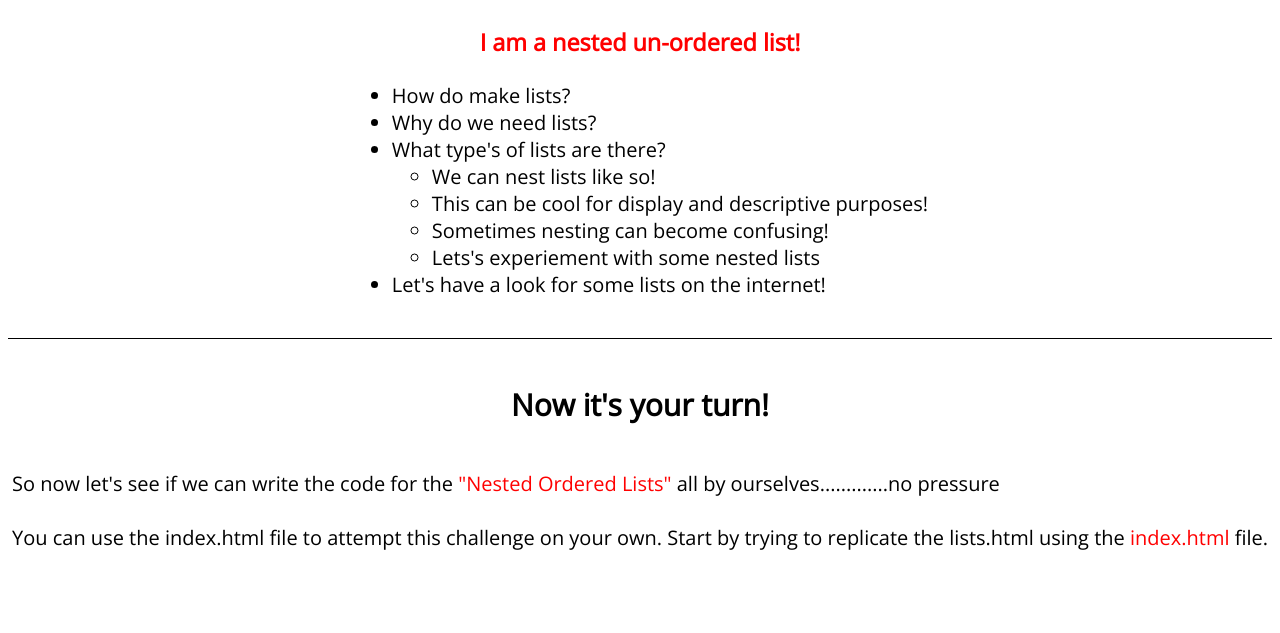
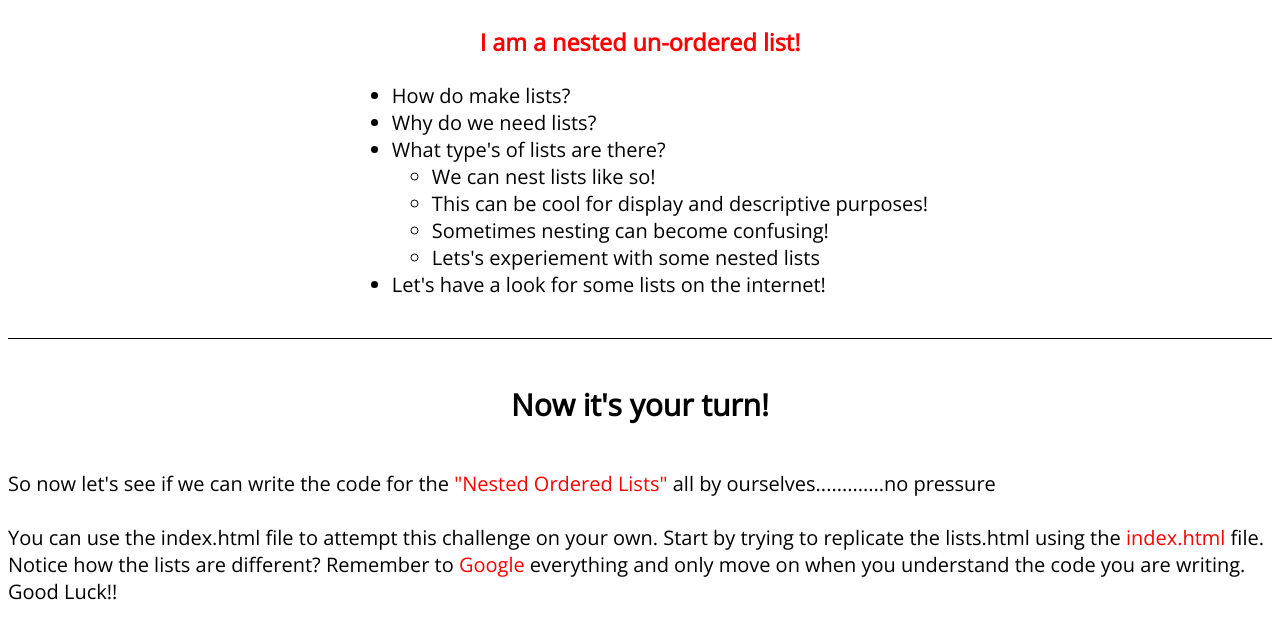
Before and after one commit to ersel/html-lists, a website: page lists.html in a window 1280 px wide. Shown: the part 616-1249 px from the top of the page. Before the commit the page ends 1195 px from the top, so only its background shows below. Drawn offline with nearby package versions, Linux system fonts and the light colour scheme.

Commit message:
Finished instructions write-up

```diff
--- a/lists.html
+++ b/lists.html
@@ -53,7 +53,8 @@
     <p>So now let's see if we can write the code for the <span>"Nested Ordered Lists"</span> all by
       ourselves.............no pressure
       <br><br>You can use the index.html file to attempt this challenge on your own. Start by trying to replicate the
-      lists.html using the <span>index.html</span> file. </p>
+      lists.html using the <span>index.html</span> file.<br> Notice how the lists are different? Remember to
+      <span>Google</span> everything and only move on when you understand the code you are writing. Good Luck!!</p>
   </main>
 
 </body>
```
